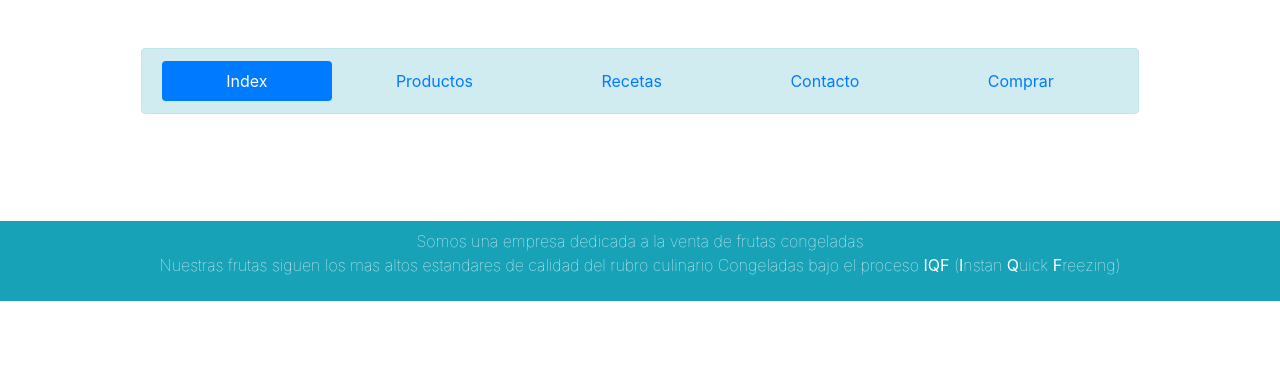
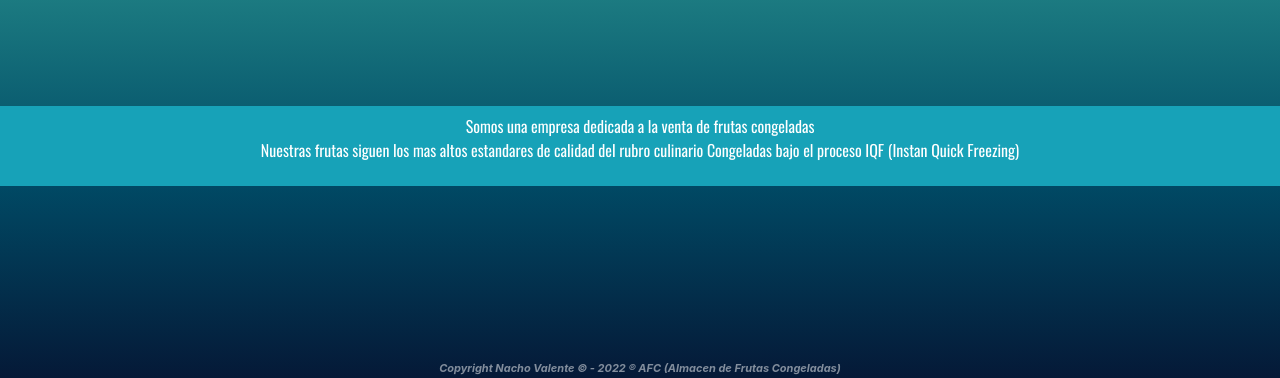
Before and after one commit to Nachoensa/NachoValente, a plain HTML site: page index.html in a window 1280 px wide. Shown: the part 422-800 px from the top of the page. Drawn offline with nearby package versions, Linux system fonts and the light colour scheme.

Commit message:
Corrección clase 11

```diff
--- a/index.html
+++ b/index.html
@@ -11,7 +11,7 @@
 <link rel="stylesheet" href="lib/bootstrap.min.css">
 <script src="lib/jquery.slim.min.js" ></script>
 <script src="lib/bootstrap.bundle.min.js"></script>
-<link rel="stylesheet" href="../bootstrap/lib/stylesheet.css">
+<link rel="stylesheet" href="lib/stylesheet.css">
 </head>
 <!-- Menú principal -->
 
```
